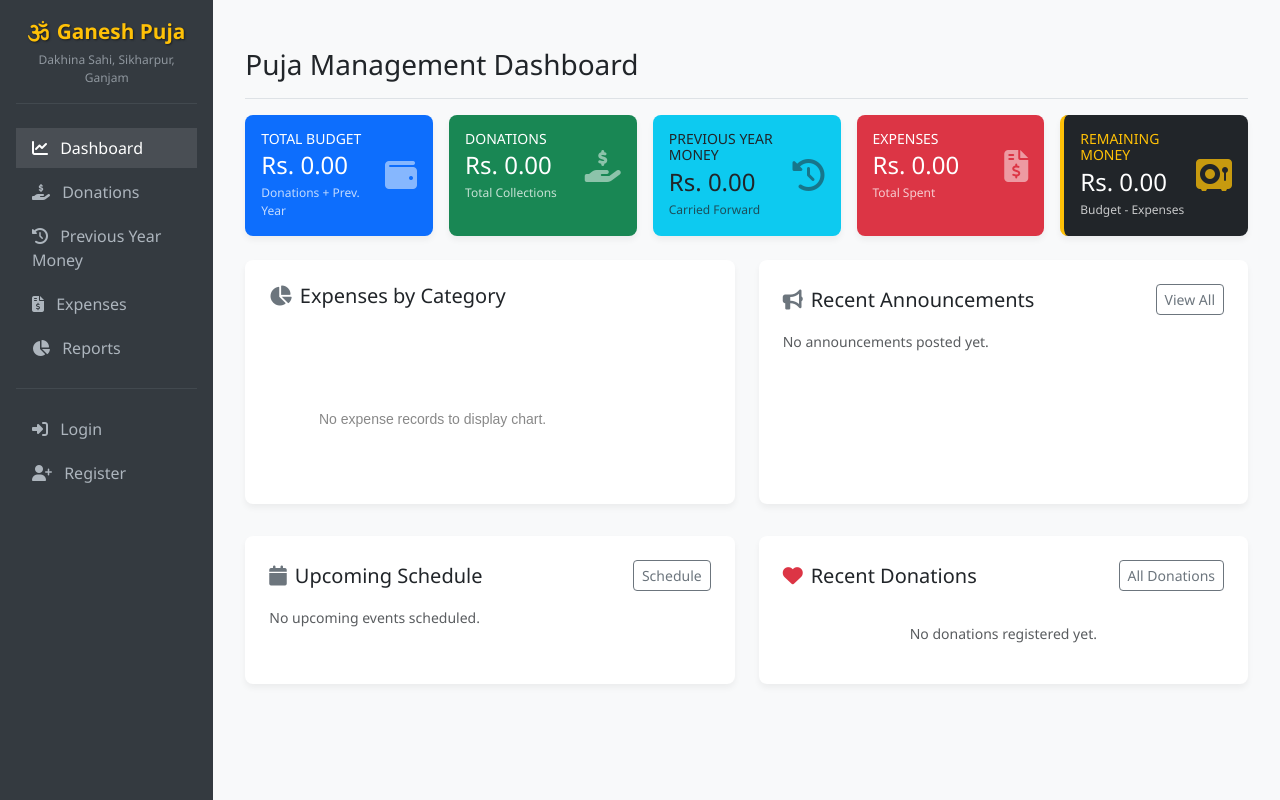
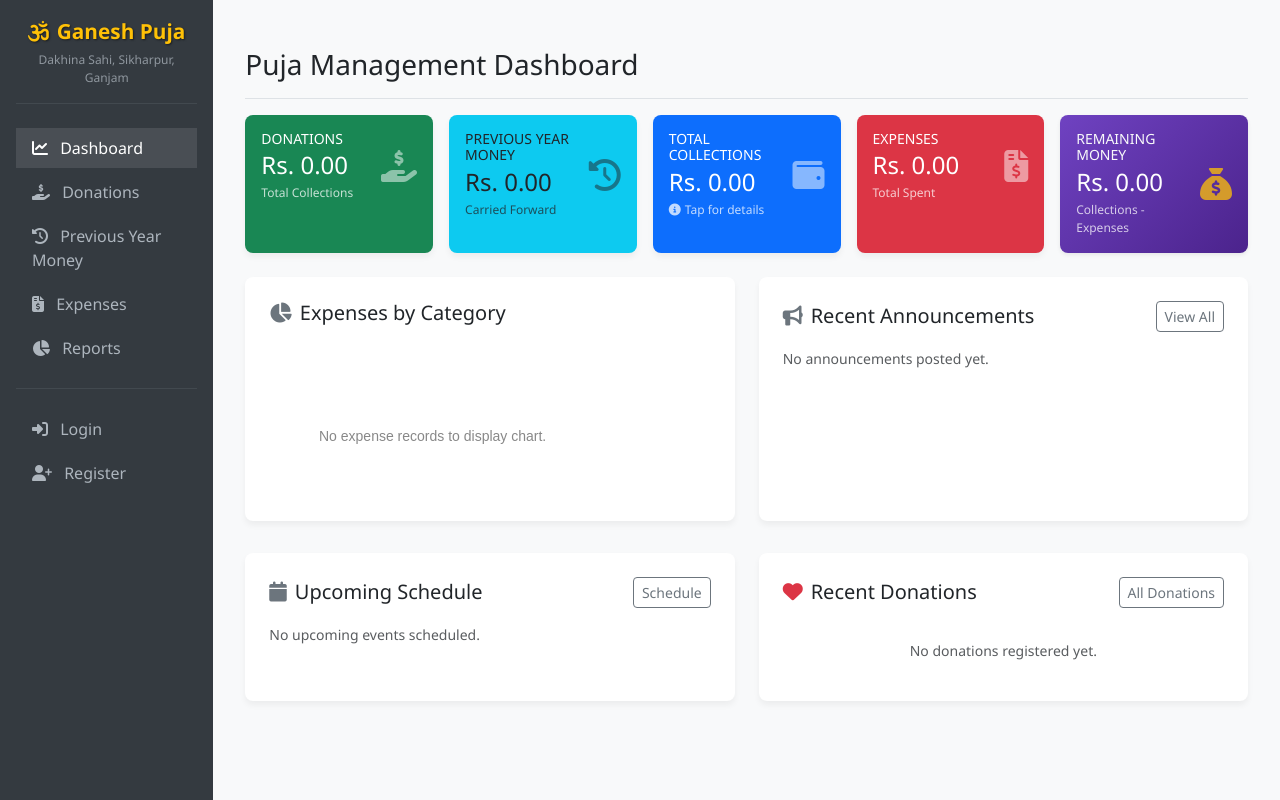
Before and after one commit to Santosh190512/ganesh-puja, a Django app: page / in a window 1280 px wide. Run offline with Django 5.2, Linux system fonts and the light colour scheme; data comes from the database, SQL or seed files in the repository; data that the repository does not hold is empty.

Commit message:
Reorder dashboard cards, add Total Collections breakdown modal, and restyle Remaining Money color

```diff
--- a/puja/templates/puja/dashboard.html
+++ b/puja/templates/puja/dashboard.html
@@ -18,23 +18,7 @@
 
 <!-- Metrics Cards -->
 <div class="row row-cols-1 row-cols-sm-2 row-cols-lg-5 g-3 mb-4">
-    <!-- 1. Total Budget (Donations + Previous Year) -->
-    <div class="col">
-        <a href="{% url 'reports' %}" class="text-decoration-none card-hover-effect h-100">
-            <div class="card bg-primary text-white p-3 h-100">
-                <div class="d-flex justify-content-between align-items-center">
-                    <div>
-                        <h6 class="text-uppercase small mb-1">Total Budget</h6>
-                        <h4 class="mb-0">Rs. {{ total_budget }}</h4>
-                        <div style="font-size: 0.75rem;" class="opacity-75 mt-1">Donations + Prev. Year</div>
-                    </div>
-                    <i class="fa-solid fa-wallet fa-2x opacity-50"></i>
-                </div>
-            </div>
-        </a>
-    </div>
-
-    <!-- 2. Donations (Collections) -->
+    <!-- 1. Donations (First) -->
     <div class="col">
         <a href="{% url 'donation_list' %}" class="text-decoration-none card-hover-effect h-100">
             <div class="card bg-success text-white p-3 h-100">
@@ -50,7 +34,7 @@
         </a>
     </div>
 
-    <!-- 3. Previous Year Money -->
+    <!-- 2. Previous Year Money (Second) -->
     <div class="col">
         <a href="{% url 'previous_year_money' %}" class="text-decoration-none card-hover-effect h-100">
             <div class="card bg-info text-dark p-3 h-100">
@@ -66,7 +50,21 @@
         </a>
     </div>
 
-    <!-- 4. Expenses -->
+    <!-- 3. Total Collections (Third - Tap to open breakdown modal) -->
+    <div class="col">
+        <div class="card bg-primary text-white p-3 h-100 card-hover-effect" role="button" data-bs-toggle="modal" data-bs-target="#totalCollectionModal" style="cursor: pointer;">
+            <div class="d-flex justify-content-between align-items-center">
+                <div>
+                    <h6 class="text-uppercase small mb-1">Total Collections</h6>
+                    <h4 class="mb-0">Rs. {{ total_budget }}</h4>
+                    <div style="font-size: 0.75rem;" class="opacity-75 mt-1"><i class="fa-solid fa-circle-info me-1"></i>Tap for details</div>
+                </div>
+                <i class="fa-solid fa-wallet fa-2x opacity-50"></i>
+            </div>
+        </div>
+    </div>
+
+    <!-- 4. Expenses (Fourth) -->
     <div class="col">
         <a href="{% url 'expense_list' %}" class="text-decoration-none card-hover-effect h-100">
             <div class="card bg-danger text-white p-3 h-100">
@@ -82,20 +80,76 @@
         </a>
     </div>
 
-    <!-- 5. Remaining Money (Budget - Expenses) -->
+    <!-- 5. Remaining Money (Fifth - Elegant Purple / Indigo Gradient) -->
     <div class="col">
         <a href="{% url 'reports' %}" class="text-decoration-none card-hover-effect h-100">
-            <div class="card bg-dark text-white p-3 h-100 border-start border-4 border-warning">
+            <div class="card text-white p-3 h-100 border-0 shadow-sm" style="background: linear-gradient(135deg, #6f42c1 0%, #4b238c 100%);">
                 <div class="d-flex justify-content-between align-items-center">
                     <div>
-                        <h6 class="text-uppercase small mb-1 text-warning">Remaining Money</h6>
+                        <h6 class="text-uppercase small mb-1 text-light">Remaining Money</h6>
                         <h4 class="mb-0 text-white">Rs. {{ remaining_money }}</h4>
-                        <div style="font-size: 0.75rem;" class="opacity-75 mt-1">Budget - Expenses</div>
+                        <div style="font-size: 0.75rem;" class="opacity-75 mt-1">Collections - Expenses</div>
                     </div>
-                    <i class="fa-solid fa-vault fa-2x text-warning opacity-75"></i>
+                    <i class="fa-solid fa-sack-dollar fa-2x text-warning opacity-75"></i>
                 </div>
             </div>
         </a>
+    </div>
+</div>
+
+<!-- Total Collections Breakdown Modal (Shown when tapping Total Collections) -->
+<div class="modal fade" id="totalCollectionModal" tabindex="-1" aria-labelledby="totalCollectionModalLabel" aria-hidden="true">
+    <div class="modal-dialog modal-dialog-centered">
+        <div class="modal-content border-0 shadow">
+            <div class="modal-header bg-primary text-white">
+                <h5 class="modal-title fw-bold" id="totalCollectionModalLabel">
+                    <i class="fa-solid fa-wallet me-2"></i>Total Collections Breakdown
+                </h5>
+                <button type="button" class="btn-close btn-close-white" data-bs-dismiss="modal" aria-label="Close"></button>
+            </div>
+            <div class="modal-body p-4">
+                <div class="d-flex justify-content-between align-items-center p-3 mb-3 bg-light rounded border">
+                    <div>
+                        <span class="text-success fw-bold"><i class="fa-solid fa-hand-holding-dollar me-2"></i>Total Donations</span>
+                        <div class="small text-muted">Current Year Collections</div>
+                    </div>
+                    <h5 class="mb-0 text-success fw-bold">Rs. {{ total_donations }}</h5>
+                </div>
+
+                <div class="text-center my-2 text-primary fw-bold fs-5">
+                    <i class="fa-solid fa-plus"></i>
+                </div>
+
+                <div class="d-flex justify-content-between align-items-center p-3 mb-3 bg-light rounded border">
+                    <div>
+                        <span class="text-info-emphasis fw-bold"><i class="fa-solid fa-clock-rotate-left me-2"></i>Previous Year Money</span>
+                        <div class="small text-muted">Carried Forward Amount</div>
+                    </div>
+                    <h5 class="mb-0 text-info fw-bold">Rs. {{ prev_year_balance }}</h5>
+                </div>
+
+                <div class="text-center my-2 text-primary fw-bold fs-5">
+                    <i class="fa-solid fa-equals"></i>
+                </div>
+
+                <div class="d-flex justify-content-between align-items-center p-3 bg-primary-subtle text-primary-emphasis rounded border border-primary">
+                    <div>
+                        <span class="fw-bold fs-6"><i class="fa-solid fa-calculator me-2"></i>Total Collections</span>
+                        <div class="small text-muted">Donations + Previous Year</div>
+                    </div>
+                    <h4 class="mb-0 fw-bold text-primary">Rs. {{ total_budget }}</h4>
+                </div>
+            </div>
+            <div class="modal-footer bg-light d-flex justify-content-between">
+                <a href="{% url 'donation_list' %}" class="btn btn-sm btn-outline-success">
+                    <i class="fa-solid fa-list me-1"></i> View Donations
+                </a>
+                <a href="{% url 'previous_year_money' %}" class="btn btn-sm btn-outline-info">
+                    <i class="fa-solid fa-clock-rotate-left me-1"></i> View Prev. Year Money
+                </a>
+                <button type="button" class="btn btn-sm btn-secondary" data-bs-dismiss="modal">Close</button>
+            </div>
+        </div>
     </div>
 </div>
 
```
